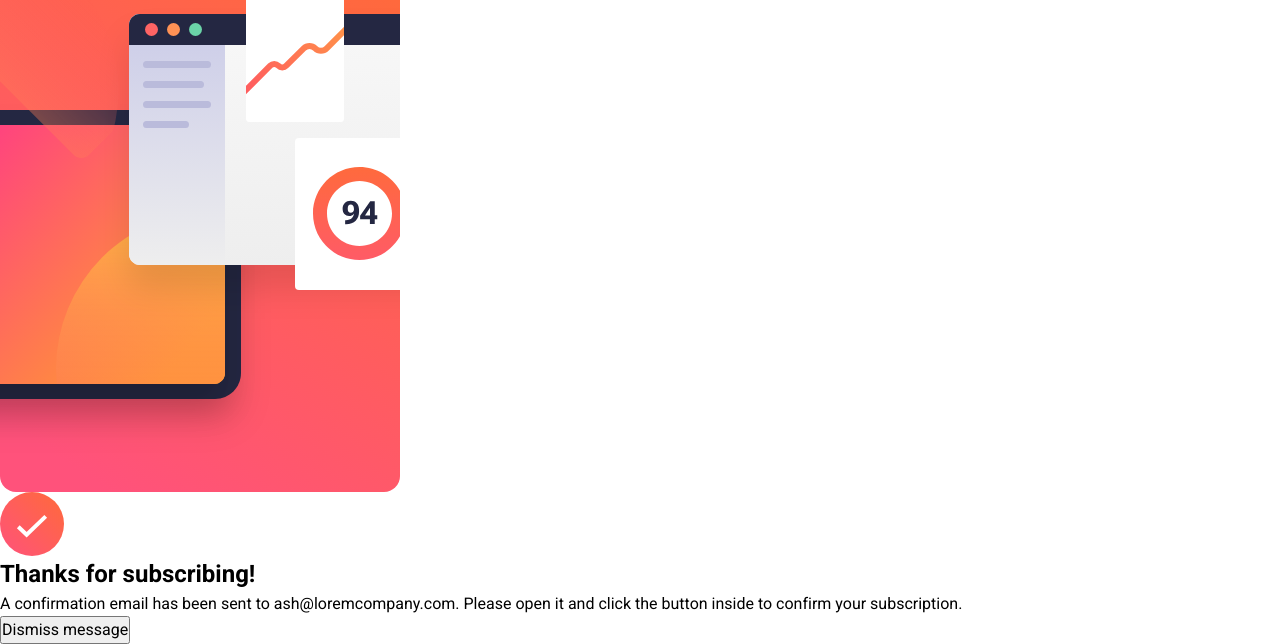
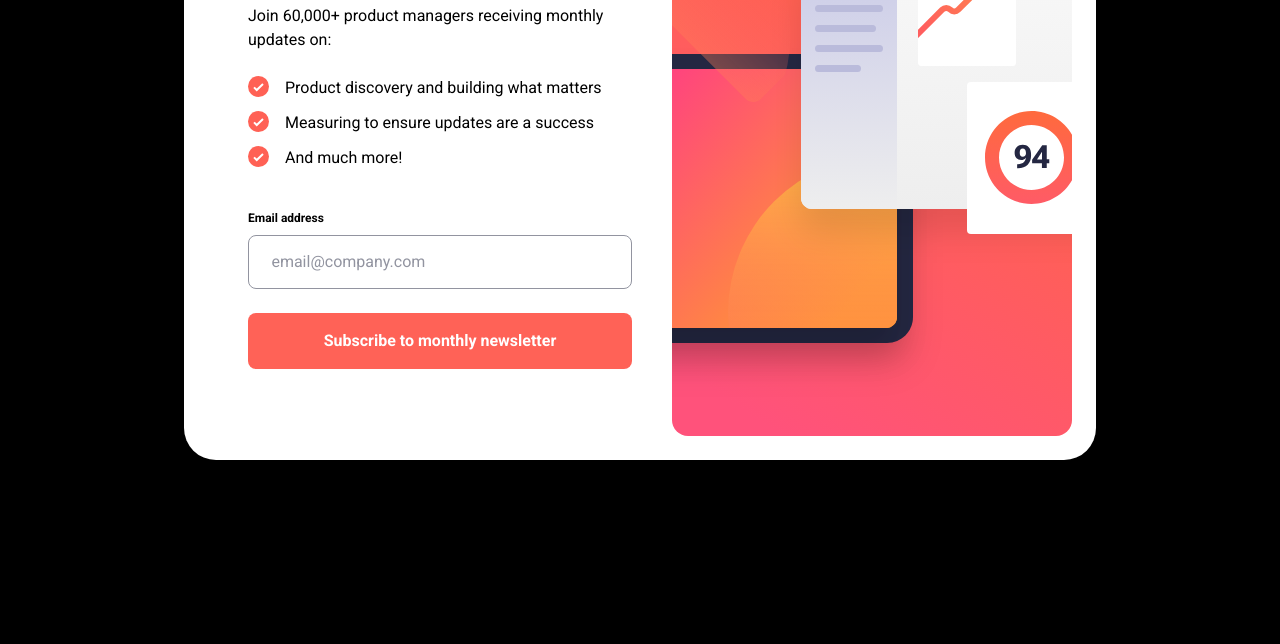
Before and after one commit to johnnysedh3lllo/newsletter-sign-up-with-success-message-main, a website built with Vite: page index.html in a window 1280 px wide. Shown: the part 261-905 px from the top of the page. After the commit the page ends 800 px from the top, so only its background shows below. Built offline with nearby package versions, Linux system fonts and the light colour scheme.

Commit message:
written css

```diff
--- a/index.html
+++ b/index.html
@@ -27,25 +27,42 @@
     <!-- CSS STYLESHEET -->
     <link rel="stylesheet" href="src/styles/style.css" />
   </head>
-  <body>
+  <body class="body">
     <!-- Sign-up form start -->
     <article class="card card--sign-up">
-      <main class="card--sign-up__main">
+      <figure class="card__illustration card__illustration--sign-up">
+        <img
+          class="card__illustration--desktop"
+          src="src/assets/illustration-sign-up-desktop.svg"
+          alt=""
+        />
+        <img
+          class="card__illustration--mobile"
+          src="src/assets/illustration-sign-up-mobile.svg"
+          alt=""
+        />
+      </figure>
+
+      <main class="card__main">
+        <div class="container">
           <h2 class="card__heading">Stay updated!</h2>
-
           <p class="card__par">
             Join 60,000+ product managers receiving monthly updates on:
           </p>
-
-        <ul class="card__list">
+          <ul role="list" class="card__list">
             <li class="card__list__item">
+              <img src="src/assets/icon-list.svg" alt="" />
               Product discovery and building what matters
             </li>
             <li class="card__list__item">
+              <img src="src/assets/icon-list.svg" alt="" />
               Measuring to ensure updates are a success
             </li>
-          <li class="card__list__item">And much more!</li>
+            <li class="card__list__item">
+              <img src="src/assets/icon-list.svg" alt="" /> And much more!
+            </li>
           </ul>
+        </div>
 
         <form class="form" action="">
           <label class="form__label" for="mail"> Email address</label>
@@ -58,12 +75,7 @@
           />
           <button class="btn btn--form">Subscribe to monthly newsletter</button>
         </form>
-
       </main>
-
-      <figure class="card__illustration card__illustration--sign-up">
-        <img src="src/assets/illustration-sign-up-desktop.svg" alt="" />
-      </figure>
     </article>
 
     <!-- Sign-up form end -->
@@ -71,16 +83,19 @@
     <!-- Success message start -->
 
     <article class="card card--success">
+      <div class="container">
         <figure class="card__illustration card__illustration--success">
           <img src="src/assets/icon-success.svg" alt="" />
         </figure>
-
-      <h2 class="card__heading">Thanks for subscribing!</h2>
-
+        <h2 class="card__heading card--success__heading">
+          Thanks for subscribing!
+        </h2>
         <p class="card__par">
-        A confirmation email has been sent to ash@loremcompany.com. Please open
-        it and click the button inside to confirm your subscription.
+          A confirmation email has been sent to
+          <span class="email">ash@loremcompany.com</span>. Please open it and
+          click the button inside to confirm your subscription.
         </p>
+      </div>
       <button class="btn btn--dismiss">Dismiss message</button>
     </article>
 
--- a/src/scss/abstracts/_variables.scss
+++ b/src/scss/abstracts/_variables.scss
@@ -11,3 +11,5 @@ $clr-white: hsl(0, 0%, 100%);
 $clr-grey: hsl(231, 7%, 60%);
 $clr-grey-charcoal: hsl(235, 18%, 26%);
 $clr-grey-dark-slate: hsl(234, 29%, 20%);
+
+$border-radius: 0.5rem;
--- a/src/scss/base/_base.scss
+++ b/src/scss/base/_base.scss
@@ -1,3 +1,143 @@
-body {
+.body {
   font-family: $ff-primary;
+  position: relative;
 }
+
+.card {
+  background-color: $clr-white;
+  &__illustration {
+    &--desktop {
+      display: none;
+    }
+  }
+  &__heading {
+    font-size: 2.5rem;
+    padding-block-end: 0.7rem;
+  }
+  &__main {
+    padding: 2rem 1.5rem;
+  }
+  &__list {
+    padding-block: 1.5rem 2.4rem;
+    display: grid;
+    gap: 0.7rem;
+    // padding-inline-start: 2.2rem;
+    &__item {
+      display: flex;
+      font-weight: $fw-400;
+      gap: 1rem;
+      > img {
+        align-self: start;
+      }
+    }
+  }
+
+  &--success {
+    padding-block-start: 9rem;
+    position: absolute;
+    inset-block-start: 0;
+    z-index: 100;
+    min-block-size: 100vh;
+    display: grid;
+    gap: 2.5rem;
+    justify-content: space-between;
+    padding: 2rem 1.5rem;
+    display: none;
+
+    &__heading {
+      padding: 3rem 0 1.25rem;
+      line-height: 1;
+    }
+  }
+}
+
+.form {
+  display: grid;
+  &__label {
+    font-size: 0.75rem;
+    font-weight: $fw-700;
+    // padding-block-end: 0.5rem;
+  }
+  &__input {
+    border: 1px solid $clr-grey;
+    border-radius: $border-radius;
+    padding: 0.9rem 1.4rem;
+    margin-block: 0.5rem 1.5rem;
+    &::placeholder {
+      color: $clr-grey;
+    }
+  }
+}
+
+.btn {
+  border: 0;
+  background-color: $clr-tomato;
+  color: $clr-white;
+  font-weight: $fw-700;
+  // letter-spacing: 0.05px;
+  border-radius: $border-radius;
+  padding: 1rem;
+  cursor: pointer;
+  &--form {
+  }
+  &--dismiss {
+    align-self: end;
+  }
+}
+
+span.email {
+  font-weight: $fw-700;
+}
+
+@media (min-width: 376px) {
+  .body {
+    display: grid;
+    place-items: center;
+    background-color: black;
+  }
+
+  .card {
+    border-radius: 2rem;
+    &--sign-up {
+      display: flex;
+      flex-direction: row-reverse;
+      align-items: center;
+      padding: 1.5rem;
+      inline-size: min(100%, 57rem);
+    }
+
+    &--success {
+      padding: 3.5rem 4rem;
+      min-block-size: auto;
+      inset-block-start: 50%;
+      translate: 0 -50%;
+      inline-size: min(100%, 32rem);
+      &__heading {
+        padding-block: 2rem;
+      }
+    }
+
+    &__illustration {
+      &--mobile {
+        display: none;
+      }
+      &--desktop {
+        display: block;
+      }
+    }
+
+    &__main {
+      // align-self: center;
+      inline-size: min(100%, 27rem);
+      margin-inline: auto;
+      // padding: 2rem 1rem;
+      > .container {
+        // padding-inline-end: 2rem;
+      }
+    }
+
+    &__heading {
+      font-size: 3.5rem;
+    }
+  }
+}
```
Also changed, not shown: src/styles/style.css, 1 other file. Lines whose indentation alone changed are shown as unchanged.
